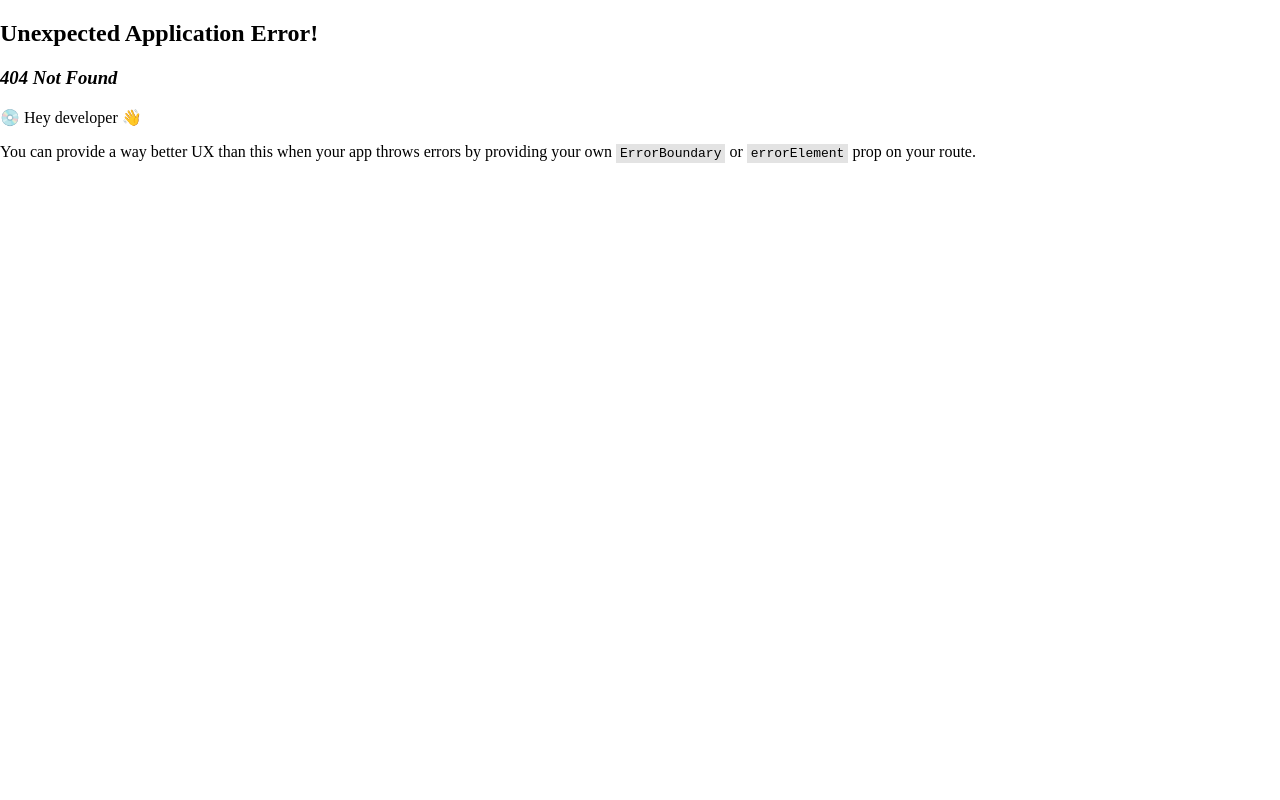
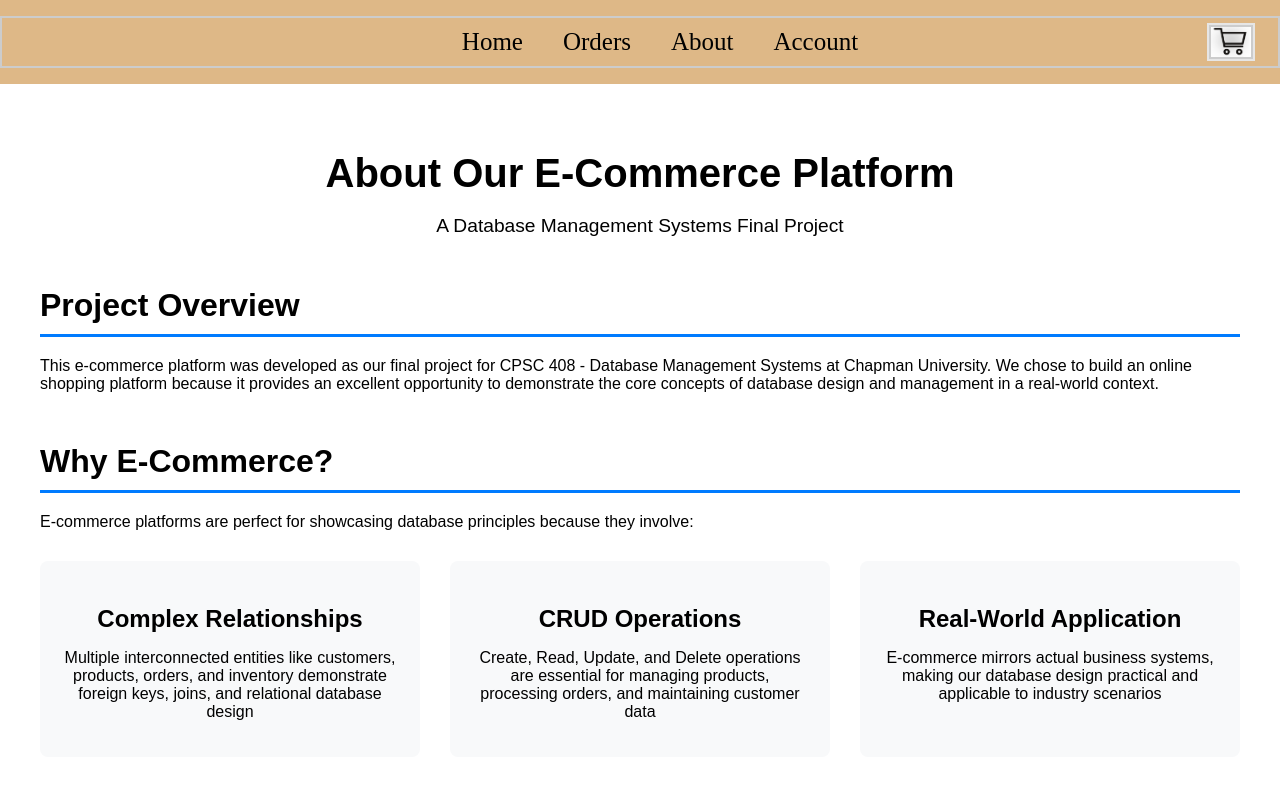
Before and after one commit to Fumiya-C-S/CPSC408-BestGrouplol-FinalProject, a React (Vite) app in the folder FinalProjDB/db-project/: page /about in a window 1280 px wide. Before the commit this address had no page. Shown: the top 800 px of the page. Built offline with nearby package versions, Linux system fonts and the light colour scheme.

Commit message:
Added 'About' page
About.css and About.jsx created

```diff
--- /dev/null
+++ b/FinalProjDB/db-project/src/About.css
@@ -0,0 +1,124 @@
+.about-container {
+    max-width: 1200px;
+    margin: 0 auto;
+    padding: 40px 20px;
+    font-family: Arial, sans-serif;
+  }
+
+  .about-header {
+    text-align: center;
+    margin-bottom: 50px;
+  }
+
+  .about-header h1 {
+    font-size: 2.5rem;
+    color: #000000;
+    margin-bottom: 10px;
+  }
+
+  .about-header p{
+    color: #000000;
+  }
+
+  .tagline {
+    font-size: 1.2rem;
+    color: #666;
+  }
+
+  .about-section {
+    margin-bottom: 50px;
+  }
+
+  .about-section h2 {
+    font-size: 2rem;
+    color: #000000;
+    margin-bottom: 20px;
+    border-bottom: 3px solid #007bff;
+    padding-bottom: 10px;
+  }
+
+  .features {
+    display: grid;
+    grid-template-columns: repeat(auto-fit, minmax(250px, 1fr));
+    gap: 30px;
+    margin-top: 30px;
+  }
+
+  .feature {
+    padding: 20px;
+    background: #f8f9fa;
+    border-radius: 8px;
+    text-align: center;
+  }
+
+  .feature h3 {
+    font-size: 1.5rem;
+    margin-bottom: 10px;
+  }
+
+  .team-grid {
+    display: grid;
+    grid-template-columns: repeat(auto-fit, minmax(200px, 1fr));
+    gap: 30px;
+    margin-top: 30px;
+  }
+
+  .team-member {
+    text-align: center;
+    padding: 20px;
+    background: #fff;
+    border: 1px solid #e0e0e0;
+    border-radius: 8px;
+    transition: transform 0.3s;
+  }
+
+  .team-member:hover {
+    transform: translateY(-5px);
+    box-shadow: 0 5px 15px rgba(0,0,0,0.1);
+  }
+
+  .member-avatar {
+    width: 80px;
+    height: 80px;
+    background: #007bff;
+    color: white;
+    border-radius: 50%;
+    display: flex;
+    align-items: center;
+    justify-content: center;
+    font-size: 2rem;
+    font-weight: bold;
+    margin: 0 auto 15px;
+  }
+
+  .team-member h3 {
+    font-size: 1.2rem;
+    color: #333;
+    margin: 10px 0 5px;
+  }
+
+  .team-member p {
+    color: #666;
+    margin: 5px 0;
+  }
+
+  .member-email {
+    font-size: 0.9rem;
+    color: #007bff;
+  }
+
+  .contact-section {
+    text-align: center;
+    background: #f8f9fa;
+    padding: 40px;
+    border-radius: 8px;
+  }
+
+  .contact-info {
+    margin-top: 20px;
+  }
+
+  .contact-info p {
+    font-size: 1.1rem;
+    margin: 10px 0;
+  }
--- /dev/null
+++ b/FinalProjDB/db-project/src/About.jsx
@@ -0,0 +1,102 @@
+import React from 'react';
+import './About.css';
+import NavBar from './NavBar';
+
+function About() {
+  return (
+    <>
+      <NavBar />
+      <div className="about-container">
+        <header className="about-header">
+          <h1>About Our E-Commerce Platform</h1>
+          <p className="tagline">A Database Management Systems Final Project</p>
+        </header>
+
+        <section className="about-section">
+          <h2>Project Overview</h2>
+          <p>
+            This e-commerce platform was developed as our final project for CPSC 408 - Database Management Systems
+            at Chapman University. We chose to build an online shopping platform because it provides an excellent
+            opportunity to demonstrate the core concepts of database design and management in a real-world context.
+          </p>
+        </section>
+
+        <section className="about-section">
+          <h2>Why E-Commerce?</h2>
+          <p>
+            E-commerce platforms are perfect for showcasing database principles because they involve:
+          </p>
+          <div className="features">
+            <div className="feature">
+              <h3>Complex Relationships</h3>
+              <p>Multiple interconnected entities like customers, products, orders, and inventory demonstrate
+              foreign keys, joins, and relational database design</p>
+            </div>
+            <div className="feature">
+              <h3>CRUD Operations</h3>
+              <p>Create, Read, Update, and Delete operations are essential for managing products,
+              processing orders, and maintaining customer data</p>
+            </div>
+            <div className="feature">
+              <h3>Real-World Application</h3>
+              <p>E-commerce mirrors actual business systems, making our database design practical
+              and applicable to industry scenarios</p>
+            </div>
+          </div>
+        </section>
+
+        <section className="about-section">
+          <h2>Technical Implementation</h2>
+          <p>
+            Our platform leverages a robust technology stack including MySQL for database management,
+            Python with FastAPI for the backend, and React with Vite for a responsive frontend.
+            This architecture demonstrates our understanding of full-stack development and how databases
+            integrate with modern web applications.
+          </p>
+        </section>
+
+        <section className="about-section team-section">
+          <h2>Meet Our Team</h2>
+          <div className="team-grid">
+            <div className="team-member">
+              <div className="member-avatar">M</div>
+              <h3>Miguel Tellez</h3>
+              <p>Backend Developer</p>
+              <p className="member-email">mtellez@chapman.edu</p>
+            </div>
+            <div className="team-member">
+              <div className="member-avatar">F</div>
+              <h3>Fumi Shinagawa</h3>
+              <p>Database Administrator</p>
+              <p className="member-email">shinagawa@chapman.edu</p>
+            </div>
+            <div className="team-member">
+              <div className="member-avatar">C</div>
+              <h3>Christopher Uy</h3>
+              <p>Frontend Developer</p>
+              <p className="member-email">chuy@chapman.edu</p>
+            </div>
+            <div className="team-member">
+              <div className="member-avatar">J</div>
+              <h3>Jeffrey Bok</h3>
+              <p>UI/UX Designer</p>
+              <p className="member-email">bok@chapman.edu</p>
+            </div>
+          </div>
+        </section>
+
+        <section className="about-section contact-section">
+          <h2>Course Information</h2>
+          <p>CPSC 408 - Database Management Systems</p>
+          <div className="contact-info">
+            <p>Chapman University</p>
+            <p>Orange, California</p>
+            <p>Fall 2025</p>
+          </div>
+        </section>
+      </div>
+    </>
+  );
+}
+
+export default About;
--- a/FinalProjDB/db-project/src/NavBar.jsx
+++ b/FinalProjDB/db-project/src/NavBar.jsx
@@ -1,16 +1,18 @@
+import { Link } from 'react-router-dom';
+import Cart from "./Cart";
 
-import Cart from "./Cart";
 function NavBar() {
     return(
-        <div className = "navbar-display">
-            <ul className = "nav-list">
-                <li>Home</li>
+        <div className="navbar-display">
+            <ul className="nav-list">
+                <li><Link to="/">Home</Link></li>
                 <li>Orders</li>
-                <li>About</li>
+                <li><Link to="/about">About</Link></li>
                 <li>Account</li>
             </ul>
             <Cart></Cart>
         </div>
     );
 }
+
 export default NavBar
--- a/FinalProjDB/db-project/src/index.css
+++ b/FinalProjDB/db-project/src/index.css
@@ -112,3 +112,17 @@ body {
   font-size: 25px;
   cursor: pointer;
 }
+
+/* Navbar link styles */
+.nav-list a {
+  color: inherit;
+  text-decoration: none;
+}
+
+.nav-list a:hover {
+  opacity: 0.7;
+}
+
+.nav-list a:visited {
+  color: inherit;
+}
--- a/FinalProjDB/db-project/src/main.jsx
+++ b/FinalProjDB/db-project/src/main.jsx
@@ -4,6 +4,7 @@ import {createBrowserRouter, RouterProvider} from 'react-router-dom'
 import './index.css'
 import App from './App.jsx'
 import CartPage from './CartPage.jsx'
+import About from './About.jsx'  // ADD THIS LINE!
 
 const router = createBrowserRouter([
 {
@@ -14,11 +15,14 @@ const router = createBrowserRouter([
   path: '/cart',
   element: <CartPage/>
 },
+{
+  path: '/about',
+  element: <About/>
+},
 ]);
 
 createRoot(document.getElementById('root')).render(
   <StrictMode>
     <RouterProvider router = {router}/>
-    {/* <App /> */}
   </StrictMode>,
 )
```
Also changed, not shown: 1 other file (tests, documents, lock files or other folders).
